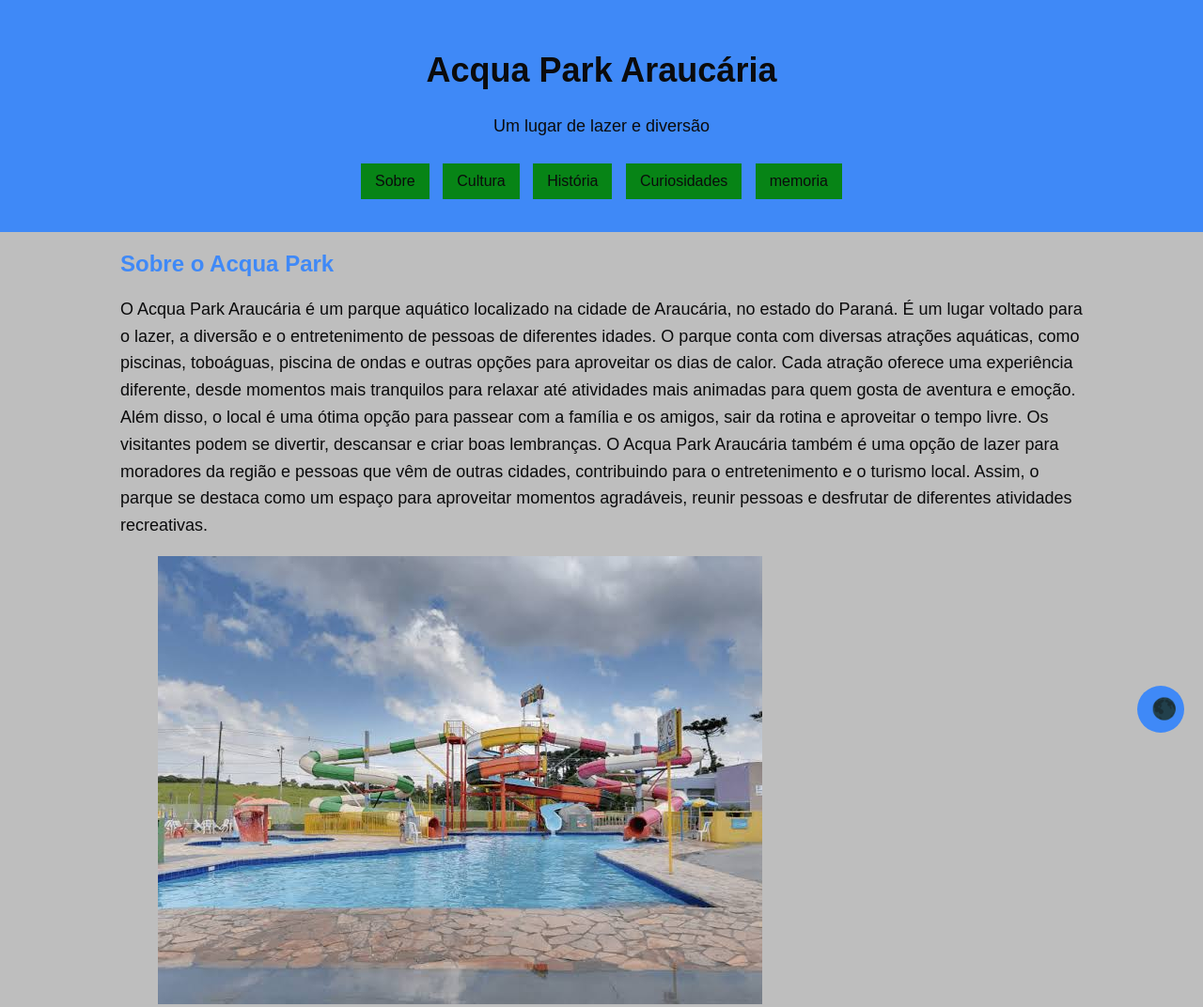
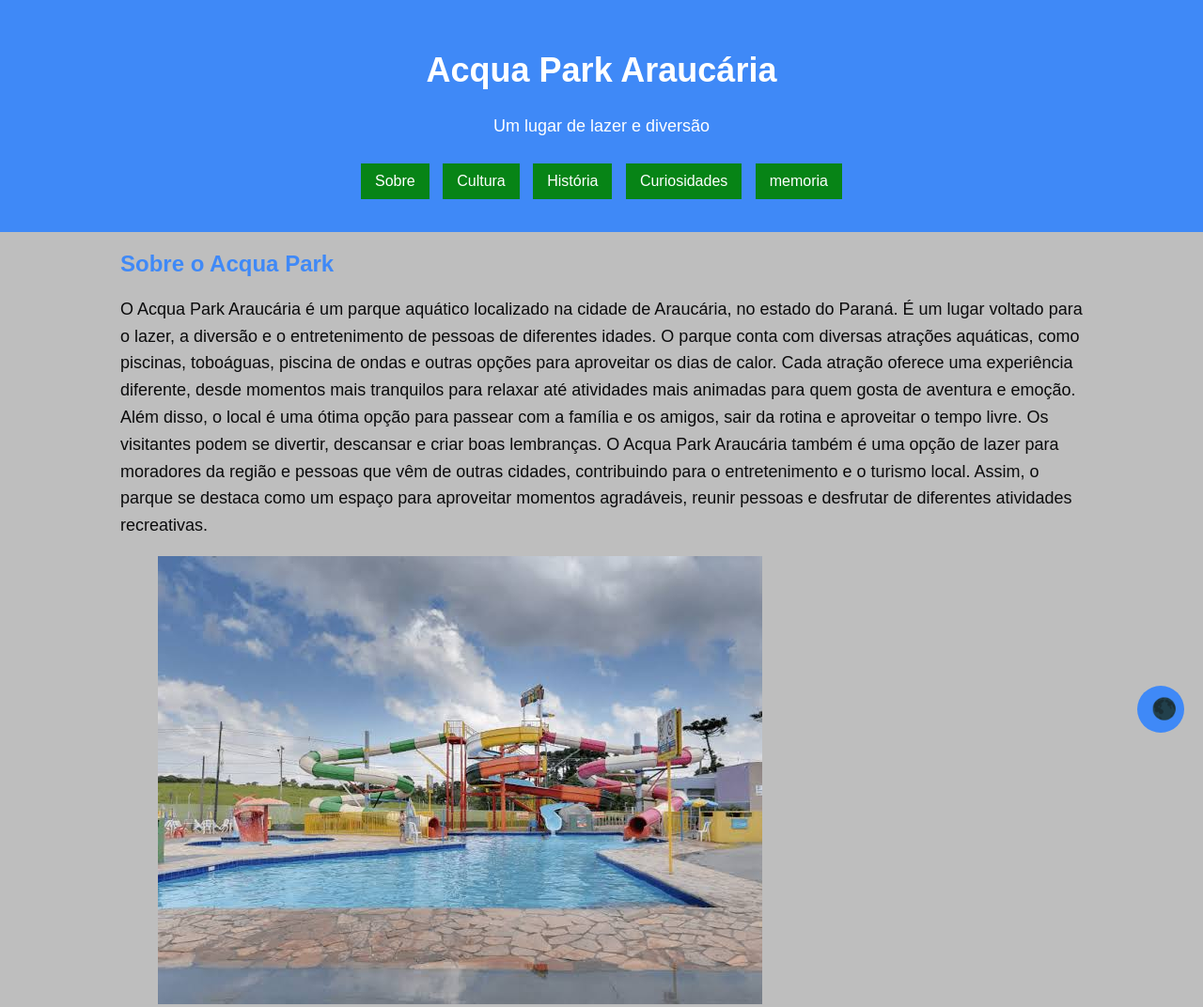
Before and after one commit to brenonunesoliveira-ops/tarefa.ed.digital, a plain HTML site: page index.html in a window 1280 px wide. Shown: the top 1072 px of the page at 94% size. Drawn offline with Linux system fonts and the light colour scheme.

Commit message:
Fix color definitions and button hover state
Corrected color variable definitions and updated hover state.

```diff
--- a/style.css
+++ b/style.css
@@ -4,14 +4,14 @@
     --cor-principal: #3f89f7;
     --cor-segundaria: #078416;
     --cor-hover: #68c93b;
-    --cor-superficie: #white;
+    --cor-superficie: white;
     --cor-card: #2e89b3;
     --cor-legenda: #5988cf;
-    --cor-clara: #white;
+    --cor-clara: white;
     --cor-rodape: #91c2eb;
 }
 
-.tema-escuro {
+body.tema-escuro {
     --cor-fundo: #121212;
     --cor-texto: #f5f5f5;
     --cor-principal: #5805f1;
@@ -31,12 +31,10 @@ header {
     color: var(--cor-clara);
     text-align: center;
     padding: 30px;
-
 }
 
 h1 {
     font-size: 36px;
-
 }
 
 h2 {
@@ -108,7 +106,7 @@ button {
 }
 
 button:hover {
-    background-color: var(--);
+    background-color: var(--cor-hover);
 }
 
 .curtir {
```
